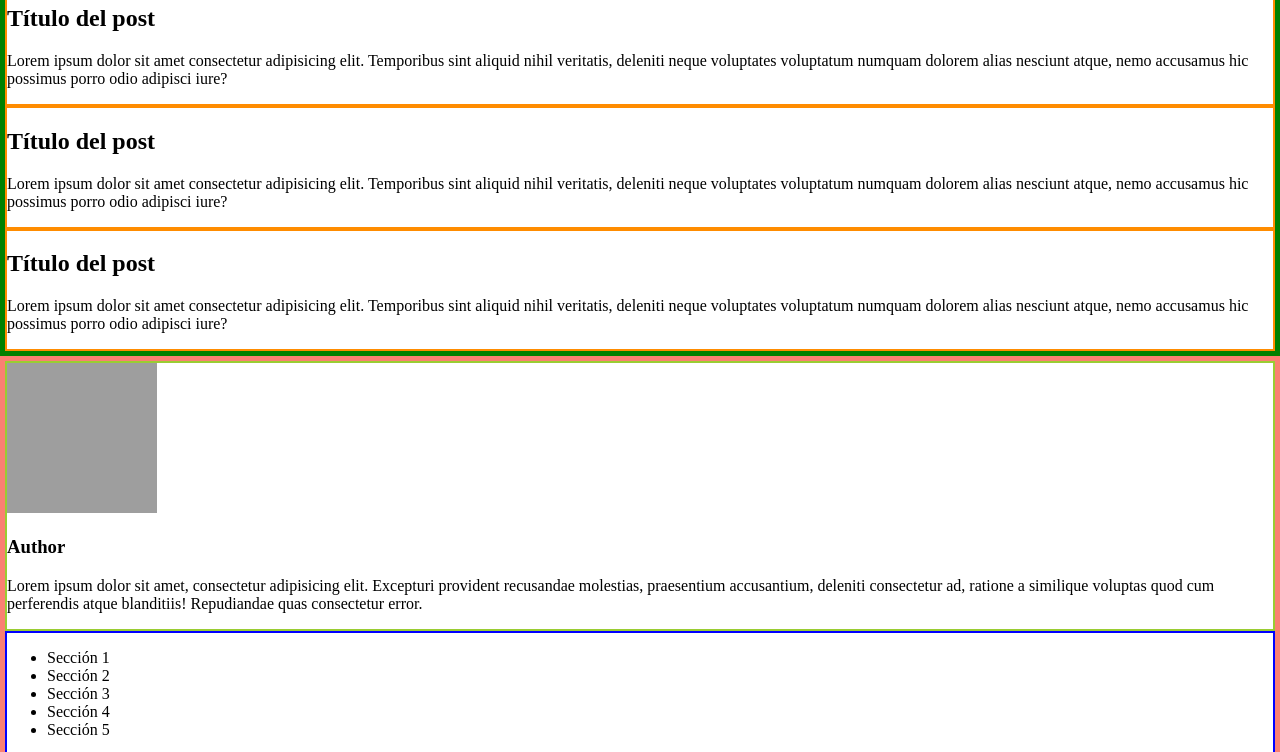
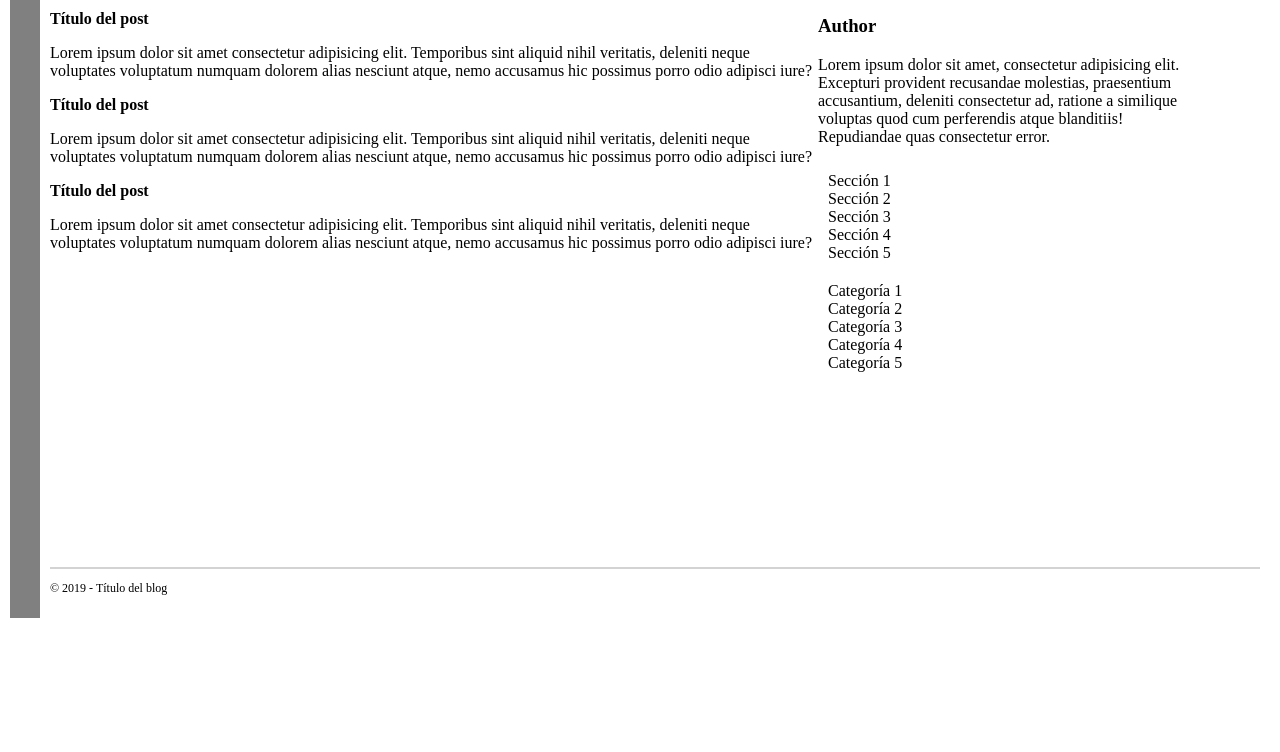
Before and after one commit to azaharamg/blog, a website: page docs/index.html in a window 1280 px wide. Shown: the part 199-951 px from the top of the page. After the commit the page ends 827 px from the top, so only its background shows below. Drawn offline with Linux system fonts and the light colour scheme; grey boxes are pictures that could not be loaded.

Commit message:
Update docs

```diff
--- a/docs/assets/css/main.css
+++ b/docs/assets/css/main.css
@@ -1 +1 @@
-body {padding: 0;margin: 0;-webkit-box-sizing: content-box;box-sizing: content-box;}.aside {border: 5px solid salmon;}.section__first {border: 2px solid yellowgreen;}.section__second {border: 2px solid blue;}.footer {border: 5px solid black;}.header {border: 5px solid tomato;}.header__img {border: 2px solid yellowgreen;}.header__title {border: 2px solid aquamarine;}.main {border: 5px solid green;}.main__post {border: 2px solid darkorange;}
+body {padding: 0;margin: 0;-webkit-box-sizing: border-box;box-sizing: border-box;}.aside {grid-column: span 2;display: grid;padding: 15px 0;}.section__first {grid-column: 1/2;}.section__first-img {border-radius: 50%;}.section__second {grid-column: 2/3;}.section__second-list {list-style: none;padding: 10px;margin: 0;}.footer {border-top: 2px solid lightgray;font-size: 12px;grid-column: span 2;}.header {border-bottom: 2px solid lightgray;display: -webkit-box;display: -ms-flexbox;display: flex;-webkit-box-orient: vertical;-webkit-box-direction: normal;-ms-flex-direction: column;flex-direction: column;-webkit-box-align: center;-ms-flex-align: center;align-items: center;padding: 20px 0;grid-column: span 2;}.header__img {width: 150px;}.header__title {font-size: 24px;}.main {grid-column: span 2;}.main__post-title {font-size: 16px;}body {margin: 30px;padding: 20px;display: grid;grid-template-columns: 1fr 1fr;}@media all and (min-width: 768px) {.aside {width: 30vw;grid-column: 2/3;display: -webkit-box;display: -ms-flexbox;display: flex;-webkit-box-orient: vertical;-webkit-box-direction: normal;-ms-flex-direction: column;flex-direction: column;-webkit-transform: translate(0, -170px);transform: translate(0, -170px);}.header {-webkit-box-align: start;-ms-flex-align: start;align-items: flex-start;grid-column: 1/2;}.main {grid-column: 1/2;width: 60vw;}body {margin: 10px;padding: 10px;border-left: 30px solid grey;}}
```
